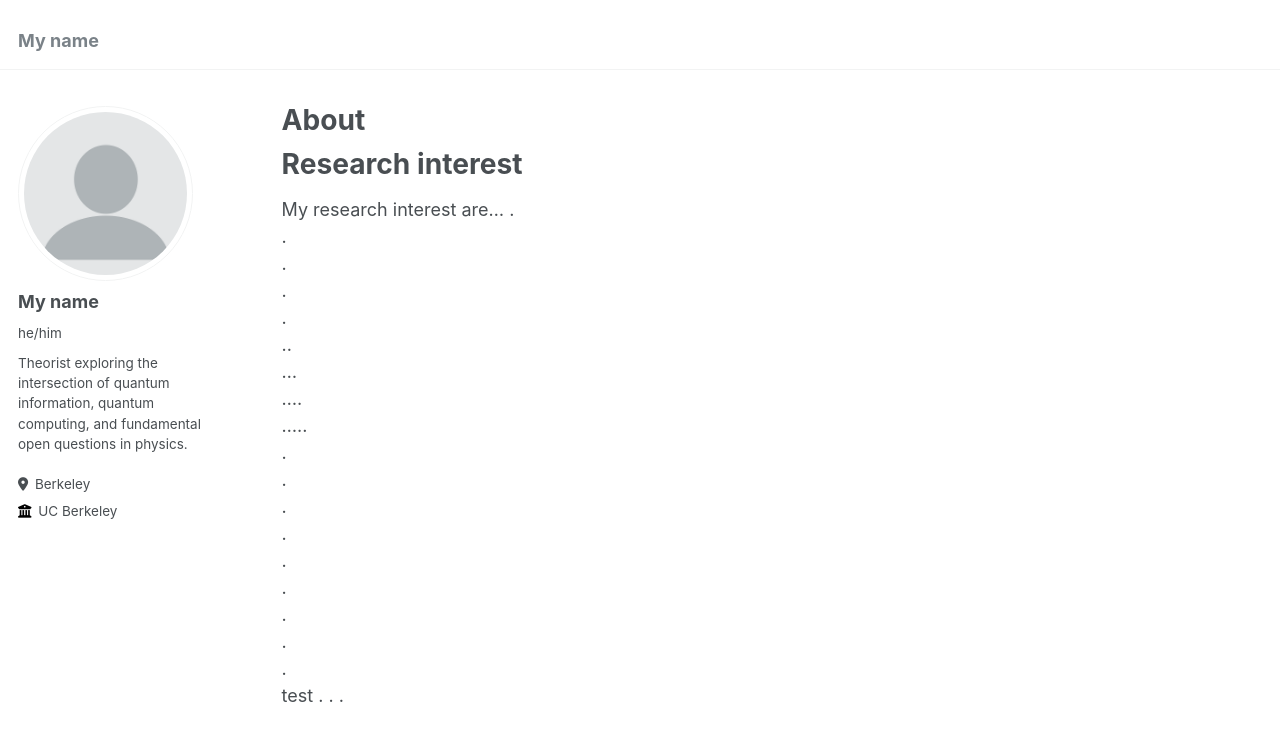
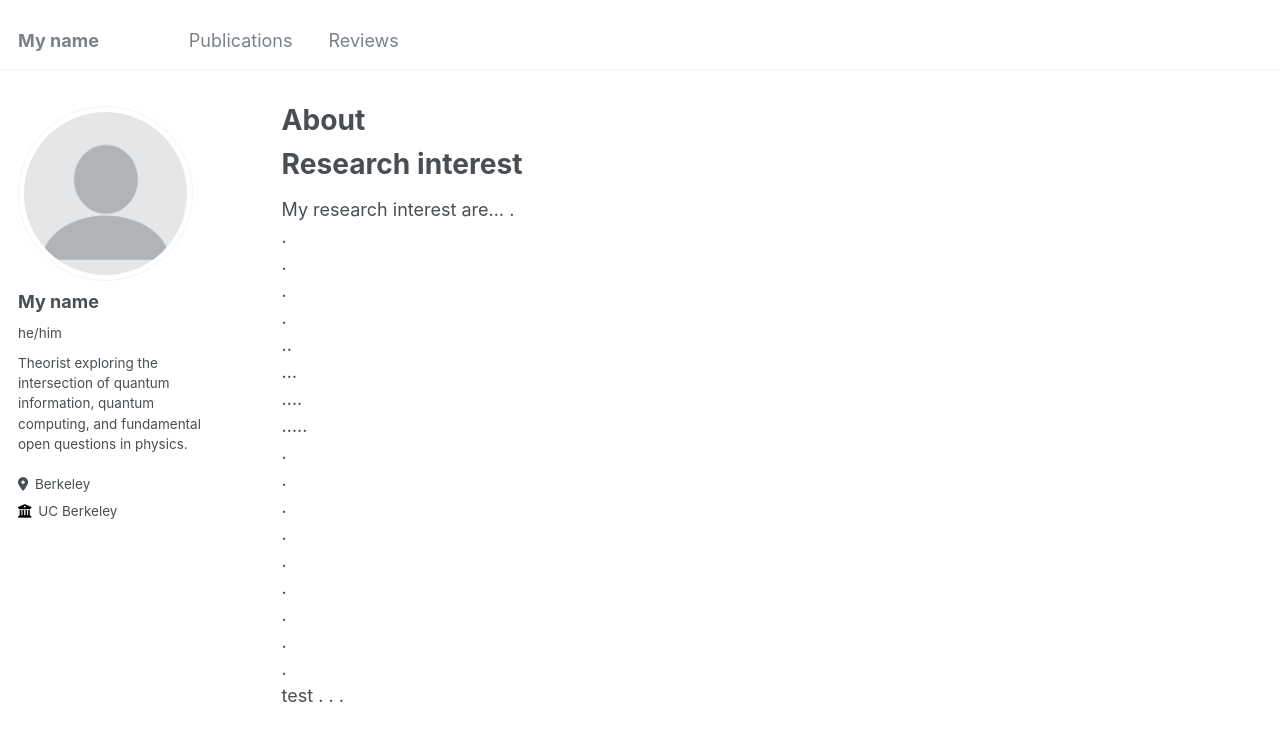
Before and after one commit to Thilo-S/thilo-s.github.io, a Jekyll site: the page built from _pages/about.md, in a window 1280 px wide and 921 px high. Shown: the top 741 px of the window. Built offline with Jekyll 4.4.1, drawn with Linux system fonts in a browser that asks for light colours.

Commit message:
Update navigation.yml

```diff
--- a/_data/navigation.yml
+++ b/_data/navigation.yml
@@ -1,7 +1,10 @@
 # main links links
 main:
-  #- title: "Publications"
-  #  url: /publications/
+  - title: "Publications"
+    url: /publications/
+
+  - title: "Reviews"
+    url: /reviews/
 
   #- title: "Talks"
   #  url: /talks/
```
